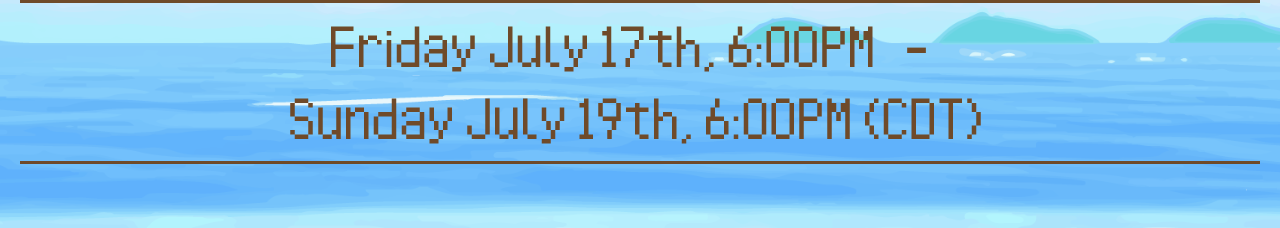
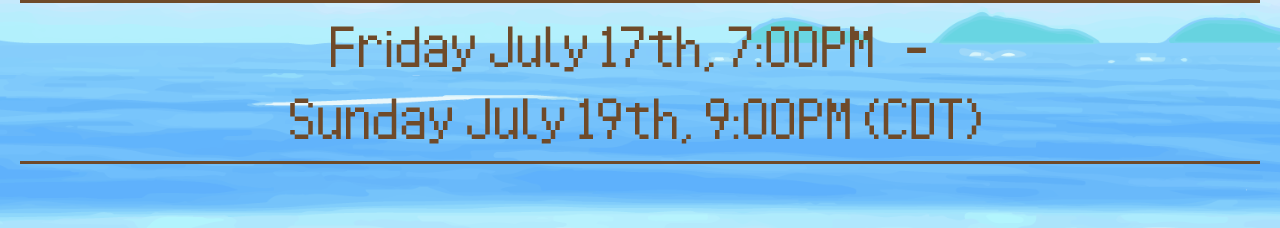
Before and after one commit to sigpwny/sigpwny.github.io-archive, a Jekyll site: the page uiuctf.html, which Jekyll copies as it is, in a window 1280 px wide. Shown: the part 355-583 px from the top of the page. Built offline with Jekyll 4.4.1, drawn with Linux system fonts in a browser that asks for light colours; nearby versions of some CDN libraries.

Commit message:
update times

```diff
--- a/css/uiuctf.css
+++ b/css/uiuctf.css
@@ -235,7 +235,7 @@ a.button1:hover {
 	text-decoration: none;
 }
 
-.col-md-5 { padding: 0 60px; }
+
 
 .resize-frame {
 	max-width: 1120px;
--- a/uiuctf.html
+++ b/uiuctf.html
@@ -55,9 +55,9 @@
         <div class='compdates ml5'>
             <span class="text-wrapper">
                 <span class="line line1"></span>
-                <span class="letters letters-left">Friday July 17th, 6:00PM</span>
+                <span class="letters letters-left">Friday July 17th, 7:00PM</span>
                 <span class="letters ampersand">-</span>
-                <span class="letters letters-right">Sunday July 19th, 6:00PM (CDT)</span>
+                <span class="letters letters-right">Sunday July 19th, 9:00PM (CDT)</span>
                 <span class="line line2"></span>
             </span>
         </div>
```
